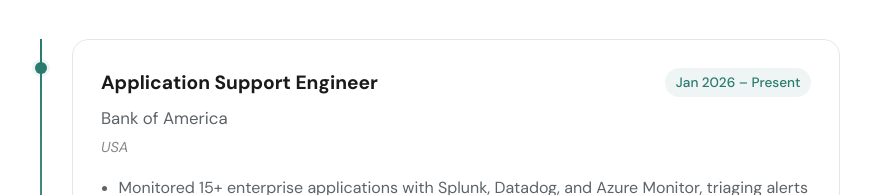
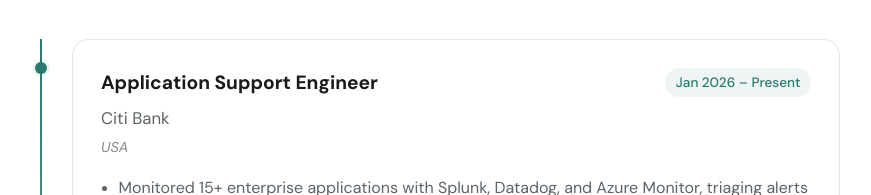
Before and after one commit to akhilabodepudi/portfolio, a plain HTML site: page index.html in a window 1280 px wide. Shown: the part 1739-1934 px from the top of the page, without its empty margins (200-1071 px from the left). Drawn offline with Linux system fonts and the light colour scheme.

Commit message:
Update index.html

```diff
--- a/index.html
+++ b/index.html
@@ -113,7 +113,7 @@
                 <h3>Application Support Engineer</h3>
                 <span class="duration">Jan 2026 – Present</span>
               </div>
-              <p class="company">Bank of America</p>
+              <p class="company">Citi Bank</p>
               <p class="location">USA</p>
               <ul class="description">
                 <li>Monitored 15+ enterprise applications with Splunk, Datadog, and Azure Monitor, triaging alerts and checking application health to support incident resolution within SLA.</li>
```
